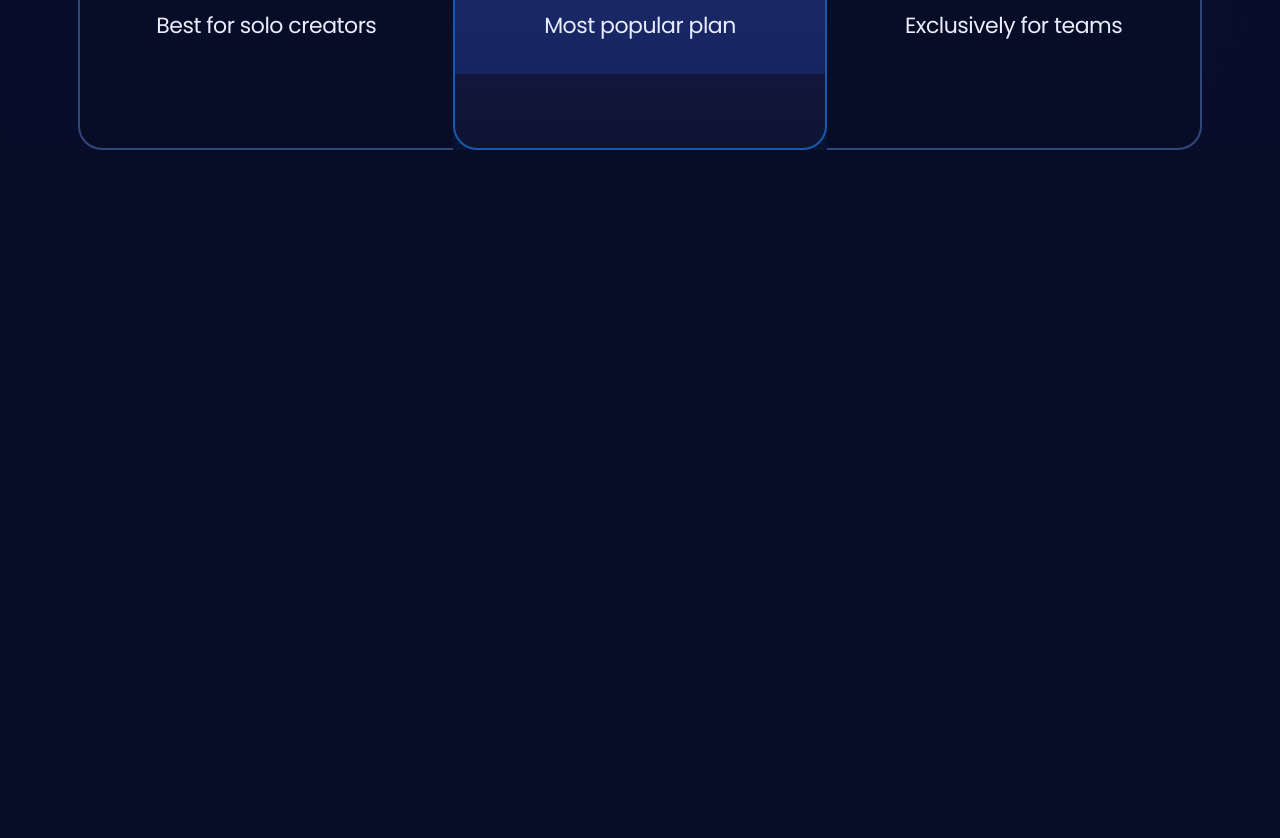
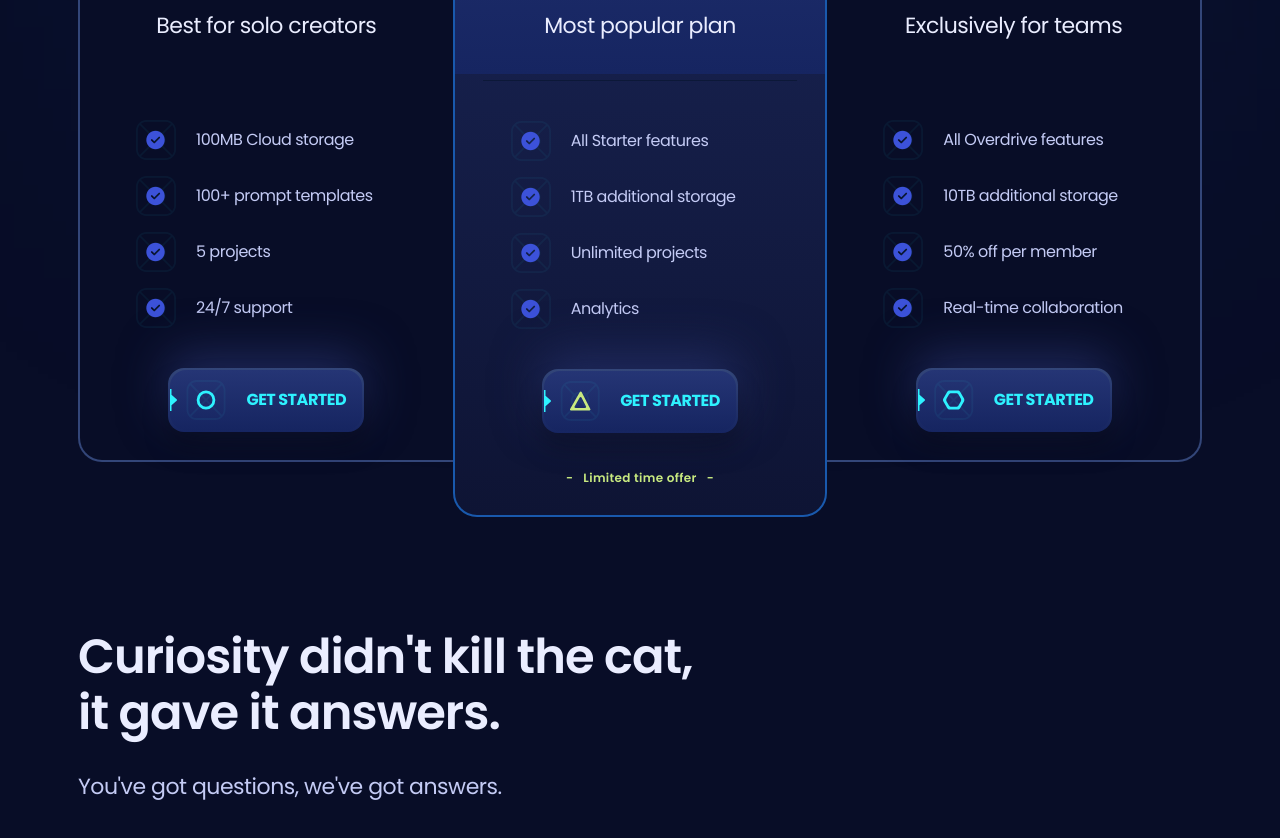
Before and after one commit to tiagosousa10/saas-xora-landing-page, a React (Vite) app: page / in a window 1280 px wide. Shown: the part 2540-3378 px from the top of the page. Before the commit the page ends 2690 px from the top, so only its background shows below. Built offline with nearby package versions, Linux system fonts and the light colour scheme.

Commit message:
starting the faq section jsx

```diff
--- a/src/App.jsx
+++ b/src/App.jsx
@@ -3,6 +3,7 @@ import Header from './sections/Header'
 import Hero from './sections/Hero'
 import Features from './sections/Features'
 import Pricing from './sections/Pricing'
+import Faq from './sections/Faq'
 
 const App = () => {
     return (
@@ -11,6 +12,7 @@ const App = () => {
             <Hero />
             <Features />
             <Pricing />
+            <Faq />
        </main>
     )
 }
--- /dev/null
+++ b/src/sections/Faq.jsx
@@ -0,0 +1,24 @@
+import React from 'react'
+import { Element } from 'react-scroll'
+
+const Faq = () => {
+  return (
+    <section>
+      <Element name="faq" className='relative'>
+         <div className='container relative z-2 py-28'>
+            <div>
+               <h3
+                  className='h3 max-md:h5 max-w-640 max-lg:max-w-md mb-7 text-p4'
+               >
+                     Curiosity didn't kill the cat, it gave it answers.
+               </h3>
+               <p className='body-1 max-lg:max-w-sm'>You've got questions, we've got answers.</p>
+            </div>
+         </div>
+
+      </Element>
+    </section>
+  )
+}
+
+export default Faq
--- a/src/sections/Pricing.jsx
+++ b/src/sections/Pricing.jsx
@@ -3,6 +3,7 @@ import React, { useState } from 'react'
 import { Element } from 'react-scroll'
 import { plans } from '../constants'
 import CountUp from 'react-countup'
+import Button from '../components/Button'
 
 const Pricing = () => {
 
@@ -97,7 +98,30 @@ const Pricing = () => {
                            </div>
                         </div>
                      </div>
-                     <div className={clsx('body-1 relative z-2 mb-10 w-full border-b-s2 pb-9 text-center text-p4')}>{plan.caption}</div>
+                     <div className={clsx('body-1 relative z-2 mb-10 w-full border-b-s2 pb-9 text-center text-p4', index === 1 && 'border-b')}>
+                        {plan.caption}
+                     </div>
+
+                     <ul className='mx-auto space-y-4 xl:px-7'>
+                        {plan.features.map((feature) => (
+                           <li key={feature} className='relative flex items-center gap-5'>
+                              <img src="/images/check.png" alt="check" className='size-10 object-contain' />
+                              <p className='flex-1'>{feature}</p>
+                           </li>
+                        ))}
+                     </ul>
+
+                     <div className='mt-10 flex w-full justify-center'>
+                        <Button icon={plan.icon}>
+                           Get Started
+                        </Button>
+                     </div>
+
+                     {index === 1 && (
+                        <p className="small-compact mt-9 text-center text-p3 before:mx-2.5 before:content-['-'] after:mx-2.5 after:content-['-']">
+                           Limited time offer
+                        </p>
+                     )}
                   </div>
 
                ))}
```
